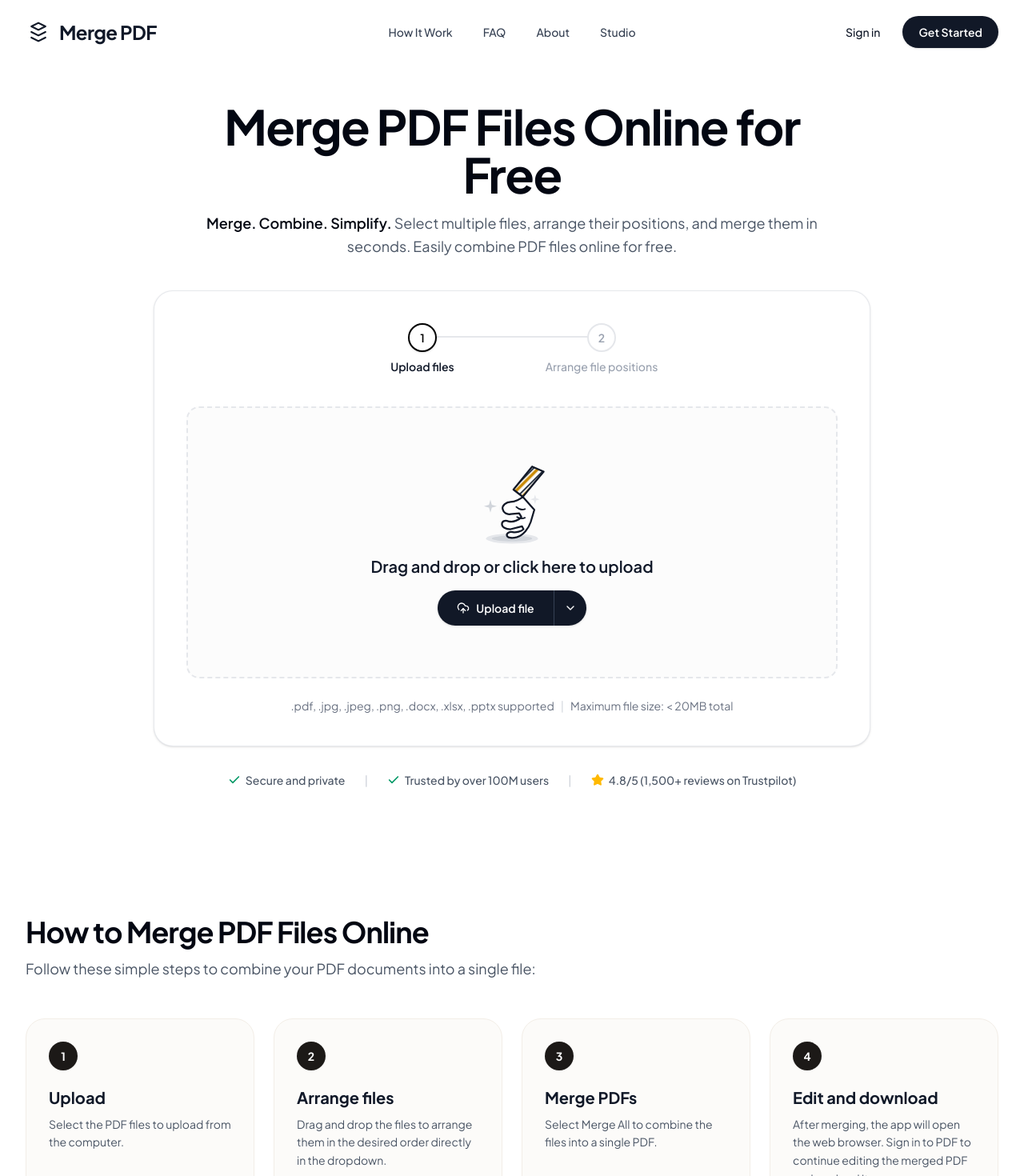
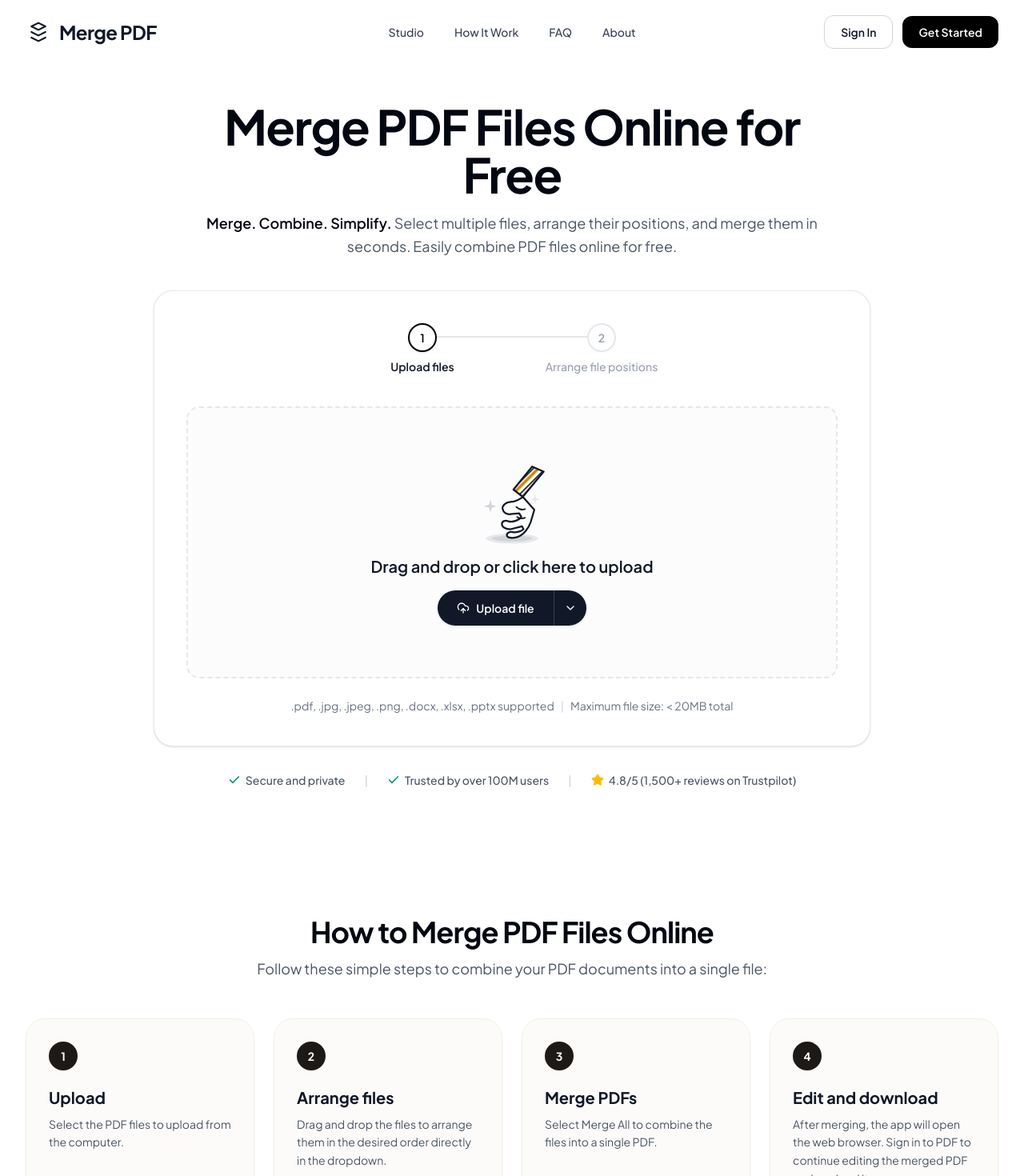
Before and after one commit to ToufikTk/MerPDF, a React (Vite) app: page / in a window 1280 px wide. Shown: the top 1470 px of the page at 80% size. Built offline with nearby package versions, Linux system fonts and the light colour scheme.

Commit message:
feat: refactor navigation and UI layout
- Reorder navigation items in Navbar
- Center-align headers in HowItWorks and Features sections
- Clean up card UI by removing redundant call-to-action links

```diff
--- a/src/components/Features.tsx
+++ b/src/components/Features.tsx
@@ -103,7 +103,7 @@ export const Features: React.FC<FeaturesProps> = () => {
   return (
     <section id="features" className="py-20 px-4 sm:px-6 lg:px-8 max-w-7xl mx-auto">
       {/* Header */}
-      <div className="max-w-3xl mb-12 sm:mb-16">
+      <div className="max-w-3xl mx-auto text-center mb-12 sm:mb-16">
         <h2 className="text-3xl sm:text-4xl lg:text-5xl font-bold tracking-tight text-gray-950 mb-4 font-['Plus_Jakarta_Sans']">
           {getSiteConfig().seo.h2 || 'Combine Multiple PDF Files into One Document'}
         </h2>
--- a/src/components/HowItWorks.tsx
+++ b/src/components/HowItWorks.tsx
@@ -6,7 +6,7 @@ export const HowItWorks: React.FC = () => {
   return (
     <section id="how-it-works" className="py-20 px-4 sm:px-6 lg:px-8 max-w-7xl mx-auto">
       {/* Section Header */}
-      <div className="max-w-3xl mb-12">
+      <div className="max-w-3xl mx-auto text-center mb-12">
         <h3 className="text-3xl sm:text-4xl lg:text-4xl font-bold tracking-tight text-gray-950 mb-3 font-['Plus_Jakarta_Sans']">
           {getSiteConfig().seo.h3 || 'How to Merge PDF Files Online'}
         </h3>
--- a/src/components/Navbar.tsx
+++ b/src/components/Navbar.tsx
@@ -172,6 +172,17 @@ export const Navbar: React.FC<NavbarProps> = ({
           {/* Desktop Navigation Links (Centered in the middle) */}
           <nav className="hidden lg:flex items-center space-x-1.5 absolute left-1/2 -translate-x-1/2">
             <a
+              href="#studio"
+              onClick={handleStudioClick}
+              className={`px-4 py-2 text-sm font-medium rounded-lg transition-colors ${
+                activePage === 'studio'
+                  ? 'text-gray-950 font-bold bg-gray-100'
+                  : 'text-gray-700 hover:text-gray-900 hover:bg-gray-50'
+              }`}
+            >
+              Studio
+            </a>
+            <a
               href="#how-it-works"
               onClick={handleHowItWorkClick}
               className={`px-4 py-2 text-sm font-medium rounded-lg transition-colors ${
@@ -204,21 +215,10 @@ export const Navbar: React.FC<NavbarProps> = ({
             >
               About
             </a>
-            <a
-              href="#studio"
-              onClick={handleStudioClick}
-              className={`px-4 py-2 text-sm font-medium rounded-lg transition-colors ${
-                activePage === 'studio'
-                  ? 'text-gray-950 font-bold bg-gray-100'
-                  : 'text-gray-700 hover:text-gray-900 hover:bg-gray-50'
-              }`}
-            >
-              Studio
-            </a>
           </nav>
 
           {/* Right Action Buttons */}
-          <div className="hidden lg:flex items-center space-x-5">
+          <div className="hidden lg:flex items-center space-x-3">
             {currentUser ? (
               <div className="flex items-center space-x-3">
                 {currentUser.role === 'owner' ? (
@@ -274,16 +274,16 @@ export const Navbar: React.FC<NavbarProps> = ({
                   onNavigate('sign-in');
                   window.scrollTo({ top: 0, behavior: 'smooth' });
                 }}
-                className="text-sm font-medium text-gray-900 hover:text-black transition-colors px-2 py-1 cursor-pointer"
+                className="inline-flex items-center justify-center px-5 py-2.5 text-sm font-semibold text-gray-900 bg-white border border-gray-300 rounded-xl hover:bg-gray-50 transition-colors cursor-pointer"
               >
-                Sign in
+                Sign In
               </button>
             )}
 
             <button
               type="button"
               onClick={handleTryForFree}
-              className="inline-flex items-center justify-center px-5 py-2.5 text-sm font-semibold text-white bg-[#111827] hover:bg-black rounded-full shadow-sm hover:shadow transition-all duration-150 cursor-pointer"
+              className="inline-flex items-center justify-center px-5 py-2.5 text-sm font-semibold text-white bg-black hover:bg-gray-900 rounded-xl transition-colors cursor-pointer"
             >
               Get Started
             </button>
@@ -326,6 +326,17 @@ export const Navbar: React.FC<NavbarProps> = ({
       {mobileMenuOpen && (
         <div className="lg:hidden bg-white border-b border-gray-200 px-4 pt-2 pb-6 space-y-3">
           <a
+            href="#studio"
+            onClick={handleStudioClick}
+            className={`block px-3 py-2 text-base font-medium rounded-lg ${
+              activePage === 'studio'
+                ? 'text-gray-950 font-bold bg-gray-100'
+                : 'text-gray-700 hover:bg-gray-50'
+            }`}
+          >
+            Studio
+          </a>
+          <a
             href="#how-it-works"
             onClick={handleHowItWorkClick}
             className={`block px-3 py-2 text-base font-medium rounded-lg ${
@@ -357,17 +368,6 @@ export const Navbar: React.FC<NavbarProps> = ({
             }`}
           >
             About
-          </a>
-          <a
-            href="#studio"
-            onClick={handleStudioClick}
-            className={`block px-3 py-2 text-base font-medium rounded-lg ${
-              activePage === 'studio'
-                ? 'text-gray-950 font-bold bg-gray-100'
-                : 'text-gray-700 hover:bg-gray-50'
-            }`}
-          >
-            Studio
           </a>
           <div className="pt-4 border-t border-gray-100 flex flex-col space-y-2">
             {currentUser ? (
@@ -411,15 +411,15 @@ export const Navbar: React.FC<NavbarProps> = ({
                   window.scrollTo({ top: 0, behavior: 'smooth' });
                   setMobileMenuOpen(false);
                 }}
-                className="w-full text-center py-2.5 px-4 rounded-full border border-gray-200 text-gray-800 font-medium text-sm hover:bg-gray-50 cursor-pointer"
+                className="w-full text-center py-2.5 px-4 rounded-xl border border-gray-300 bg-white text-gray-900 font-semibold text-sm hover:bg-gray-50 cursor-pointer"
               >
-                Sign in
+                Sign In
               </button>
             )}
             <button
               type="button"
               onClick={handleTryForFree}
-              className="w-full text-center py-2.5 px-4 rounded-full bg-black text-white font-medium text-sm cursor-pointer"
+              className="w-full text-center py-2.5 px-4 rounded-xl bg-black text-white font-semibold text-sm hover:bg-gray-900 cursor-pointer"
             >
               Get Started
             </button>
--- a/src/components/Products.tsx
+++ b/src/components/Products.tsx
@@ -55,16 +55,10 @@ export const Products: React.FC = () => {
               <h3 className="text-xl font-bold text-gray-900 mb-2 font-['Plus_Jakarta_Sans']">
                 PDF
               </h3>
-              <p className="text-sm text-gray-600 leading-relaxed mb-6">
+              <p className="text-sm text-gray-600 leading-relaxed">
                 An easy-to-use PDF editor that stands alone or integrates with Google Workspace.
               </p>
             </div>
-            <a
-              href="#merge-tool"
-              className="inline-block w-fit px-5 py-2.5 border border-gray-900 text-gray-900 rounded-xl text-sm font-semibold hover:bg-gray-900 hover:text-white transition-colors"
-            >
-              Learn more
-            </a>
           </div>
         </div>
 
@@ -99,16 +93,10 @@ export const Products: React.FC = () => {
               <h3 className="text-xl font-bold text-gray-900 mb-2 font-['Plus_Jakarta_Sans']">
                 PDF Sign
               </h3>
-              <p className="text-sm text-gray-600 leading-relaxed mb-6">
+              <p className="text-sm text-gray-600 leading-relaxed">
                 A digital signature workflow tool that seals deals with legally-compliant signatures.
               </p>
             </div>
-            <a
-              href="#pricing"
-              className="inline-block w-fit px-5 py-2.5 border border-gray-900 text-gray-900 rounded-xl text-sm font-semibold hover:bg-gray-900 hover:text-white transition-colors"
-            >
-              Learn more
-            </a>
           </div>
         </div>
 
@@ -148,16 +136,10 @@ export const Products: React.FC = () => {
               <h3 className="text-xl font-bold text-gray-900 mb-2 font-['Plus_Jakarta_Sans']">
                 PDF Sign API
               </h3>
-              <p className="text-sm text-gray-600 leading-relaxed mb-6">
+              <p className="text-sm text-gray-600 leading-relaxed">
                 An eSignature API designed to be plugged into your platform with minimal effort.
               </p>
             </div>
-            <a
-              href="#enterprise"
-              className="inline-block w-fit px-5 py-2.5 border border-gray-900 text-gray-900 rounded-xl text-sm font-semibold hover:bg-gray-900 hover:text-white transition-colors"
-            >
-              Learn more
-            </a>
           </div>
         </div>
       </div>
```
